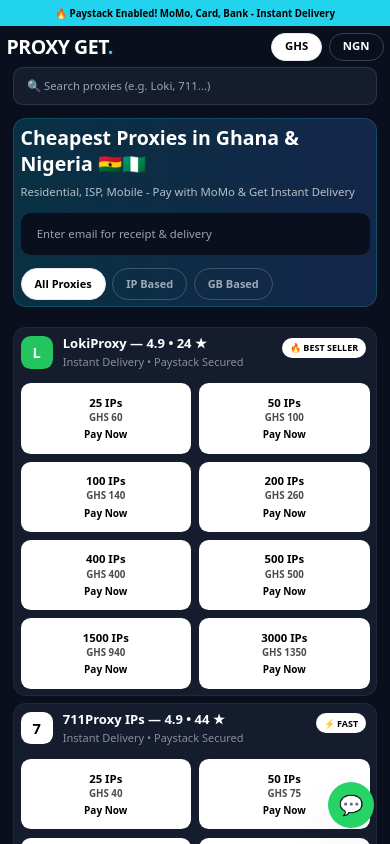
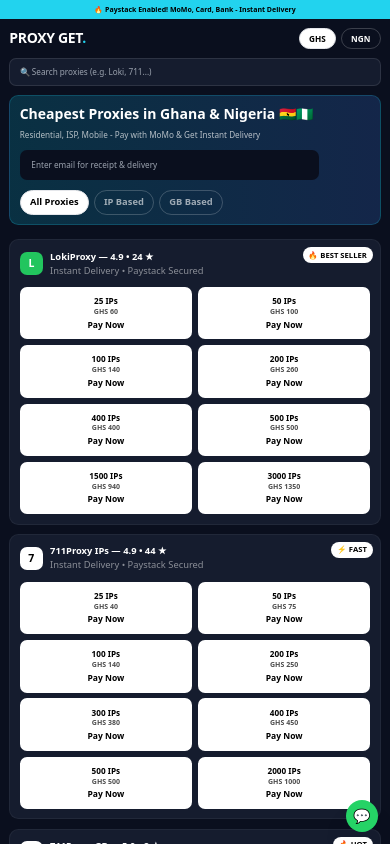
Before and after one commit to degraftquans-png/proxy-client-store, a React (Vite) app: page / in a window 390 px wide. Shown: the top 844 px of the page. Built offline with nearby package versions, Linux system fonts and the light colour scheme; no server answers; the database is empty.

Commit message:
make mobile even smaller

```diff
--- a/src/index.css
+++ b/src/index.css
@@ -1,14 +1,12 @@
 @tailwind base;
 @tailwind components;
 @tailwind utilities;
-/* Mobile shrink fix */
+/* SUPER SMALL MOBILE VIEW */
 @media (max-width: 640px) {
   html {
-    font-size: 13px; /* makes everything 15% smaller */
+    font-size: 11px !important;
   }
-  /* Reduce card padding */
-  .p-6 { padding: 0.75rem !important; }
-  .p-4 { padding: 0.5rem !important; }
-  .gap-6 { gap: 0.75rem !important; }
-  .gap-4 { gap: 0.5rem !important; }
+  body {
+    zoom: 0.85;
+  }
 }
```
